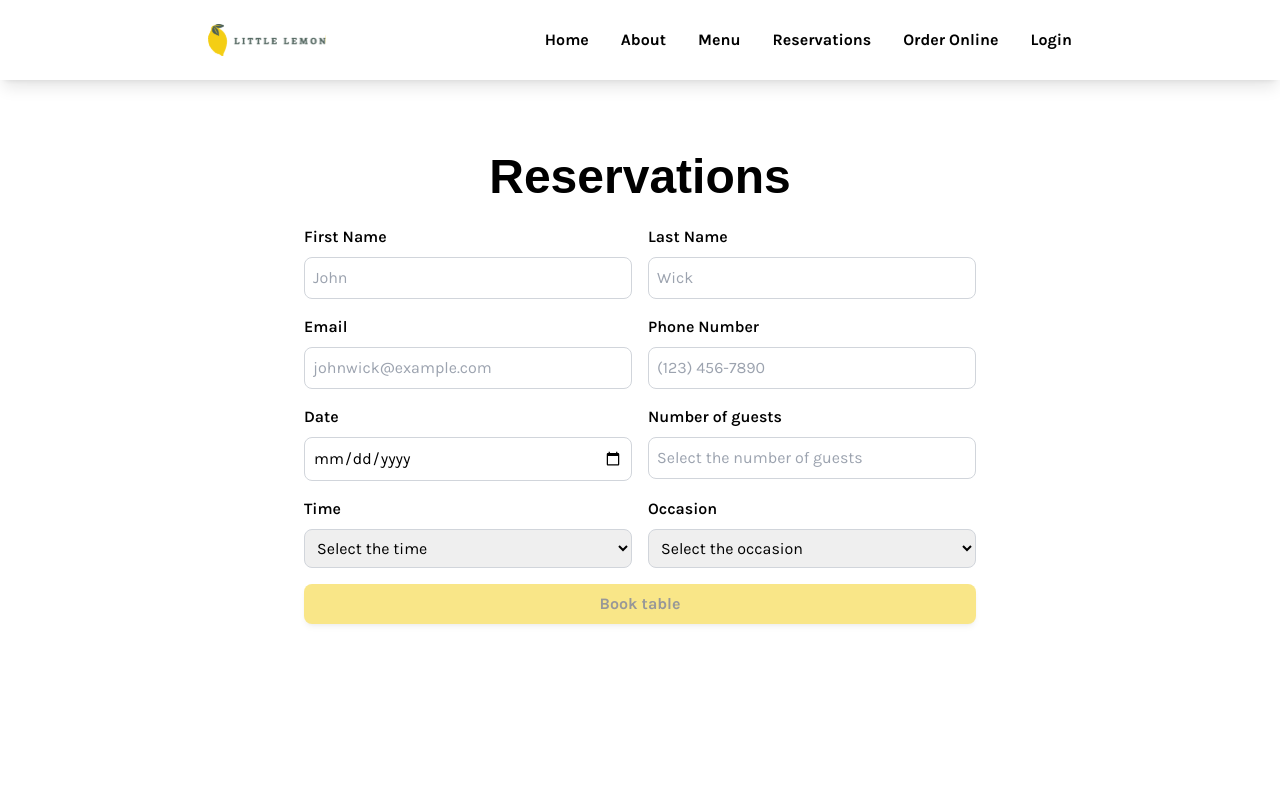
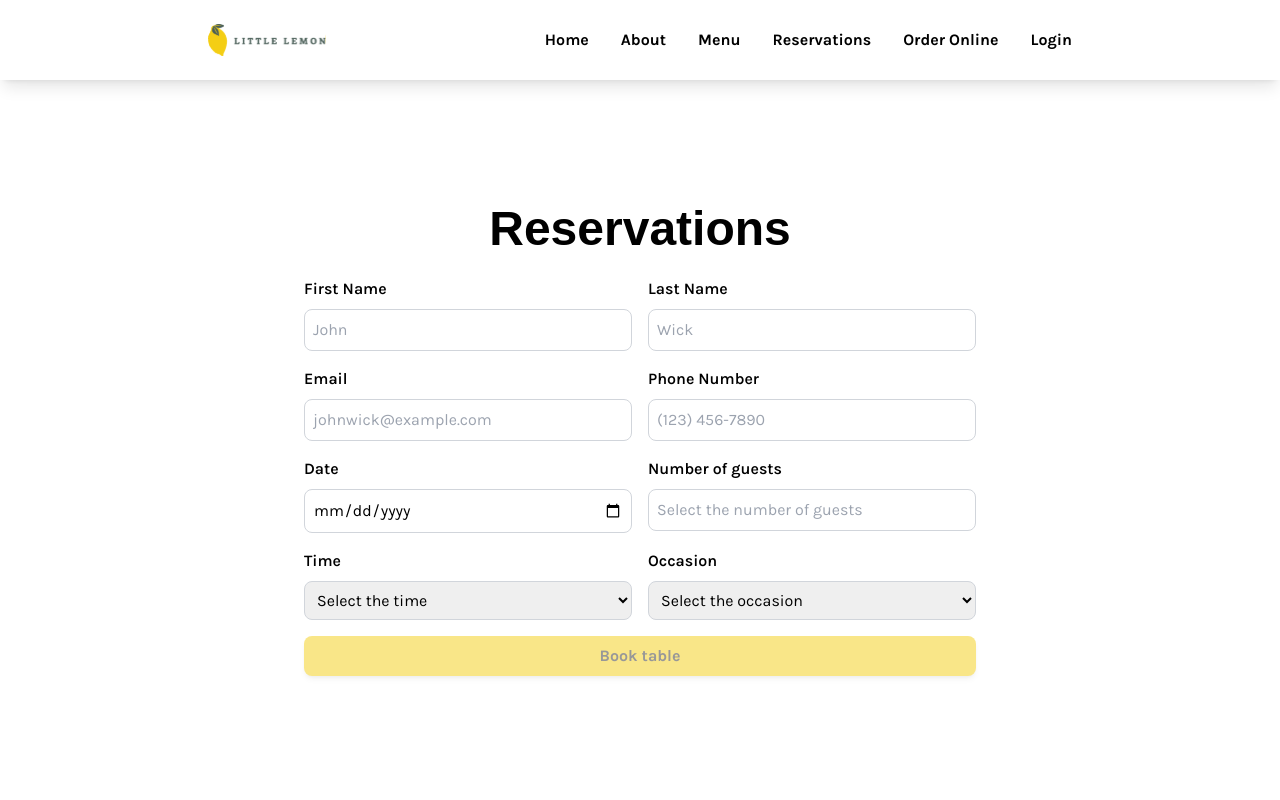
Before and after one commit to ignaciojsoler/meta-front-end-capstone, a React (Vite) app: page /reservations in a window 1280 px wide. Shown: the top 800 px of the page. Built offline with nearby package versions, Linux system fonts and the light colour scheme; a web font is replaced by a local one.

Commit message:
Fix: include padding in reservations page

```diff
--- a/src/routes/reservations.tsx
+++ b/src/routes/reservations.tsx
@@ -26,7 +26,7 @@
   };
 
   return (
-    <section className="min-h-screen px-4 pt-32 pb-6 flex flex-col items-center justify-center md:py-0">
+    <section className="min-h-screen px-4 pt-32 pb-6 flex flex-col items-center justify-center">
       <h2 className="text-5xl font-bold font-heading text-center">
         Reservations
       </h2>
```
